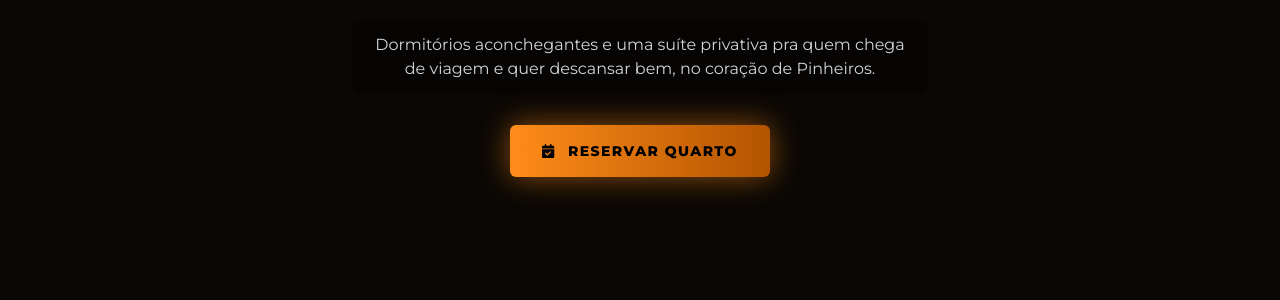
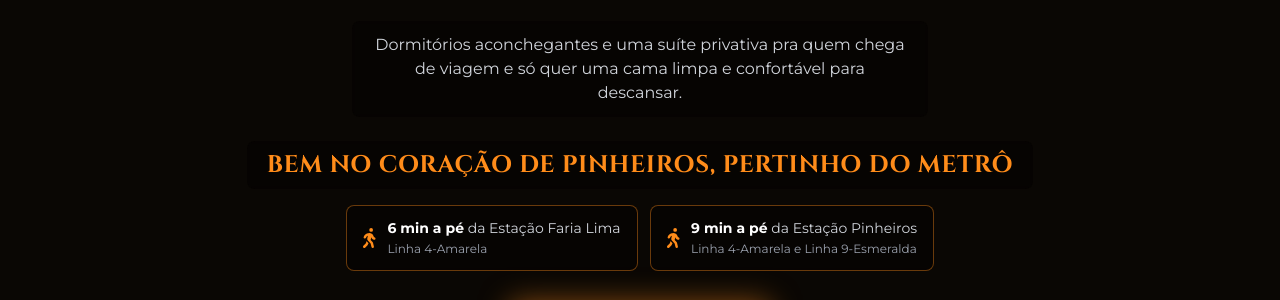
Before and after one commit to BitMonster04/666hostel, a plain HTML site: page hostel/index.html in a window 1280 px wide. Shown: the part 616-916 px from the top of the page. Drawn offline with Linux system fonts and the light colour scheme.

Commit message:
Hostel: texto novo no topo e tempo a pé até as estações Faria Lima e Pinheiros; link do mapa com o endereço certo
Co-Authored-By: Claude Opus 5.5 <noreply@anthropic.com>

```diff
--- a/hostel/index.html
+++ b/hostel/index.html
@@ -346,8 +346,23 @@
         </h1>
 
         <p class="text-gray-300 max-w-xl mt-6 text-sm sm:text-base leading-relaxed text-panel px-5 py-3 rounded-lg">
-            Dormitórios aconchegantes e uma suíte privativa pra quem chega de viagem e quer descansar bem, no coração de Pinheiros.
+            Dormitórios aconchegantes e uma suíte privativa pra quem chega de viagem e só quer uma cama limpa e confortável para descansar.
         </p>
+
+        <p class="font-heading text-orneon text-lg sm:text-2xl font-bold uppercase tracking-wide mt-6 text-panel px-5 py-2 rounded-lg">
+            Bem no coração de Pinheiros, pertinho do metrô
+        </p>
+
+        <ul class="flex flex-col sm:flex-row gap-3 mt-4 text-sm text-left" aria-label="Distância a pé até o metrô">
+            <li class="text-panel rounded-lg px-4 py-3 border border-orneon/40 flex items-center gap-3">
+                <i class="fa-solid fa-person-walking text-orneon text-xl" aria-hidden="true"></i>
+                <span><b class="text-white">6 min a pé</b> <span class="text-gray-300">da Estação Faria Lima</span><br><span class="text-gray-400 text-xs">Linha 4-Amarela</span></span>
+            </li>
+            <li class="text-panel rounded-lg px-4 py-3 border border-orneon/40 flex items-center gap-3">
+                <i class="fa-solid fa-person-walking text-orneon text-xl" aria-hidden="true"></i>
+                <span><b class="text-white">9 min a pé</b> <span class="text-gray-300">da Estação Pinheiros</span><br><span class="text-gray-400 text-xs">Linha 4-Amarela e Linha 9-Esmeralda</span></span>
+            </li>
+        </ul>
 
         <button onclick="reservar()" class="mt-8 px-8 py-4 rounded-md bg-gradient-to-r from-orneon to-orneon-deep text-black font-extrabold text-sm uppercase tracking-widest shadow-[0_0_30px_rgba(255,140,26,0.55)] hover:shadow-[0_0_45px_rgba(255,140,26,0.85)] hover:scale-105 transition duration-300">
             <i class="fa-solid fa-calendar-check mr-2"></i> Reservar Quarto
@@ -427,12 +442,12 @@
     <footer id="contato" class="py-16 px-4 border-t border-orneon/15">
         <div class="max-w-4xl mx-auto text-center text-panel rounded-2xl p-8">
             <h2 class="font-heading text-xl sm:text-2xl font-bold text-white mb-4">Rua Padre Carvalho, 666 — Pinheiros, São Paulo</h2>
-            <p class="text-gray-400 text-sm mb-6">CEP 05427-020 · Próximo ao Metrô Faria Lima</p>
+            <p class="text-gray-400 text-sm mb-6">CEP 05427-020 · 6 min a pé do Metrô Faria Lima · 9 min da Estação Pinheiros</p>
             <div class="flex flex-wrap justify-center gap-3">
                 <a href="https://wa.me/5511980991685" target="_blank" rel="noopener" class="inline-flex items-center gap-2 px-6 py-3 rounded-md bg-gradient-to-r from-orneon to-orneon-deep text-black font-extrabold text-sm uppercase tracking-widest shadow-[0_0_25px_rgba(255,140,26,0.5)] hover:shadow-[0_0_40px_rgba(255,140,26,0.8)] transition">
                     <i class="fa-brands fa-whatsapp text-lg"></i> (11) 98099-1685
                 </a>
-                <a href="https://www.google.com/maps/dir/?api=1&amp;destination=Rua+Padre+de+Carvalho%2C+666+-+Pinheiros%2C+S%C3%A3o+Paulo+-+SP%2C+05427-020" target="_blank" rel="noopener" class="inline-flex items-center gap-2 px-6 py-3 rounded-md border-2 border-orneon text-orneon font-extrabold text-sm uppercase tracking-widest shadow-[0_0_18px_rgba(255,140,26,0.3)] hover:bg-orneon/10 hover:shadow-[0_0_32px_rgba(255,140,26,0.6)] transition">
+                <a href="https://www.google.com/maps/dir/?api=1&amp;destination=Rua+Padre+Carvalho%2C+666+-+Pinheiros%2C+S%C3%A3o+Paulo+-+SP%2C+05427-020" target="_blank" rel="noopener" class="inline-flex items-center gap-2 px-6 py-3 rounded-md border-2 border-orneon text-orneon font-extrabold text-sm uppercase tracking-widest shadow-[0_0_18px_rgba(255,140,26,0.3)] hover:bg-orneon/10 hover:shadow-[0_0_32px_rgba(255,140,26,0.6)] transition">
                     <i class="fa-solid fa-location-dot text-lg"></i> Como chegar
                 </a>
             </div>
```
Also changed, not shown: bar/index.html (+2 -2 lines), index.html (+2 -2 lines).
